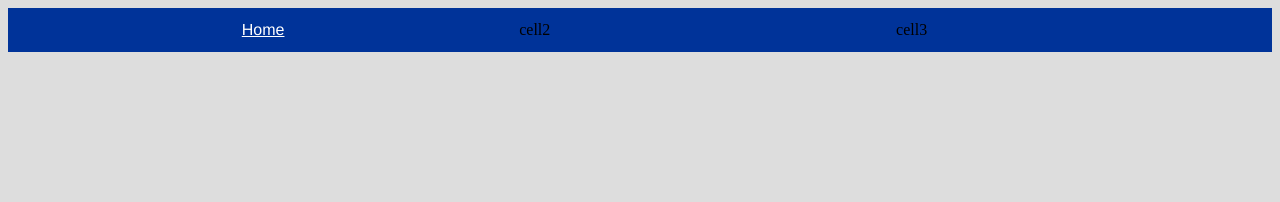
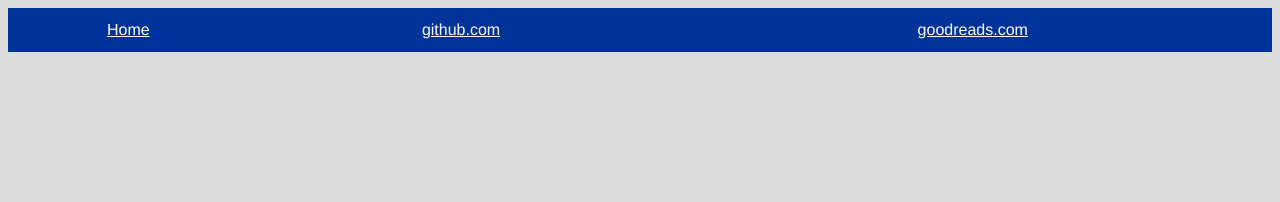
Before and after one commit to testrealm/testrealm.github.io, a plain HTML site: page index.html in a window 1280 px wide. Drawn offline with Linux system fonts and the light colour scheme.

Commit message:
Update index.html

```diff
--- a/index.html
+++ b/index.html
@@ -6,8 +6,8 @@
   <table>
      <tr>
        <td><a href="https://testrealm.github.io/">Home</a></td>
-       <td>cell2</td>
-       <td>cell3</td>
+       <td><a href="github.com">github.com</a></td>
+       <td><a href="goodreads.com">goodreads.com</a></td>
      </tr>
    </table>
 </body>
```
